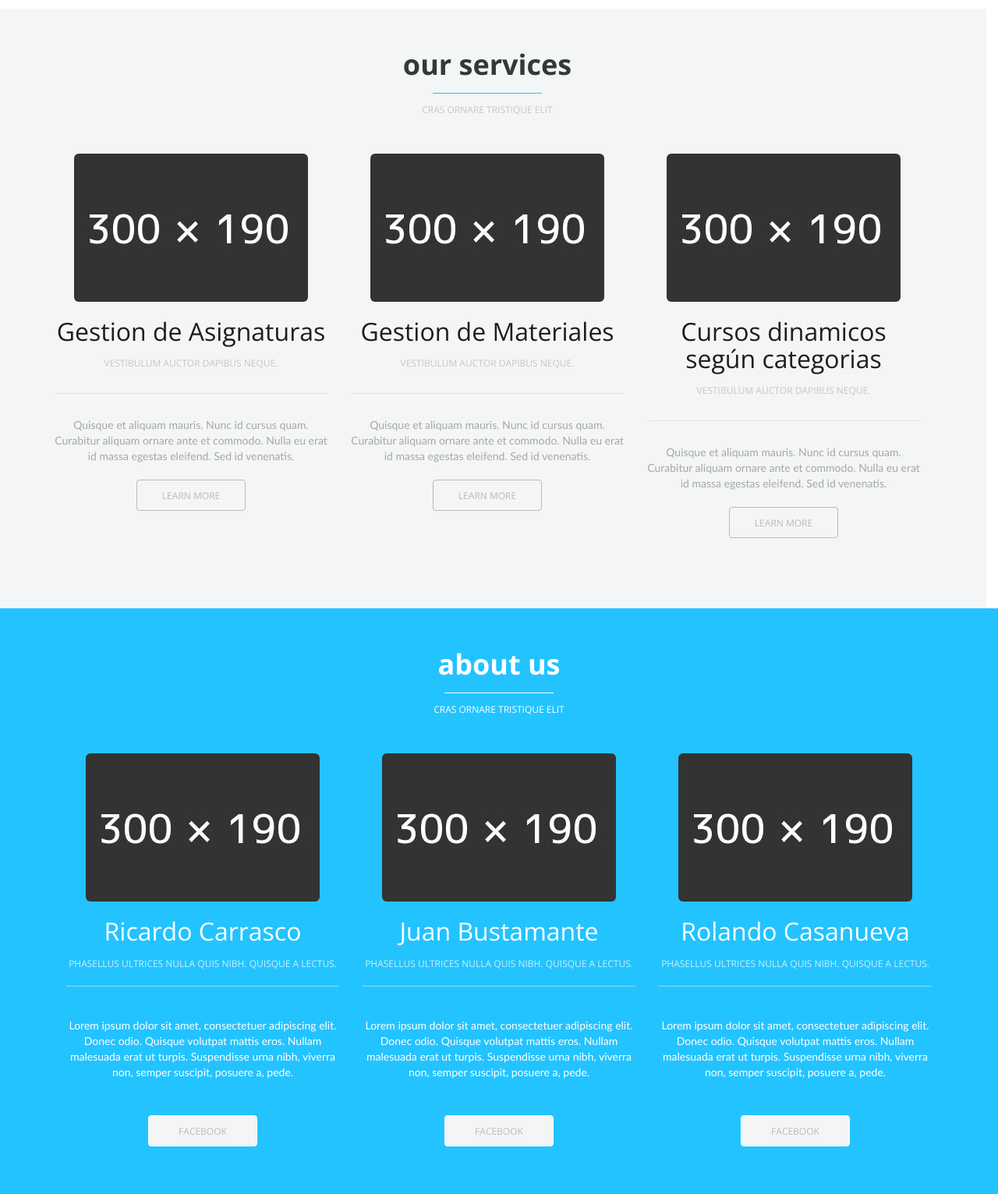
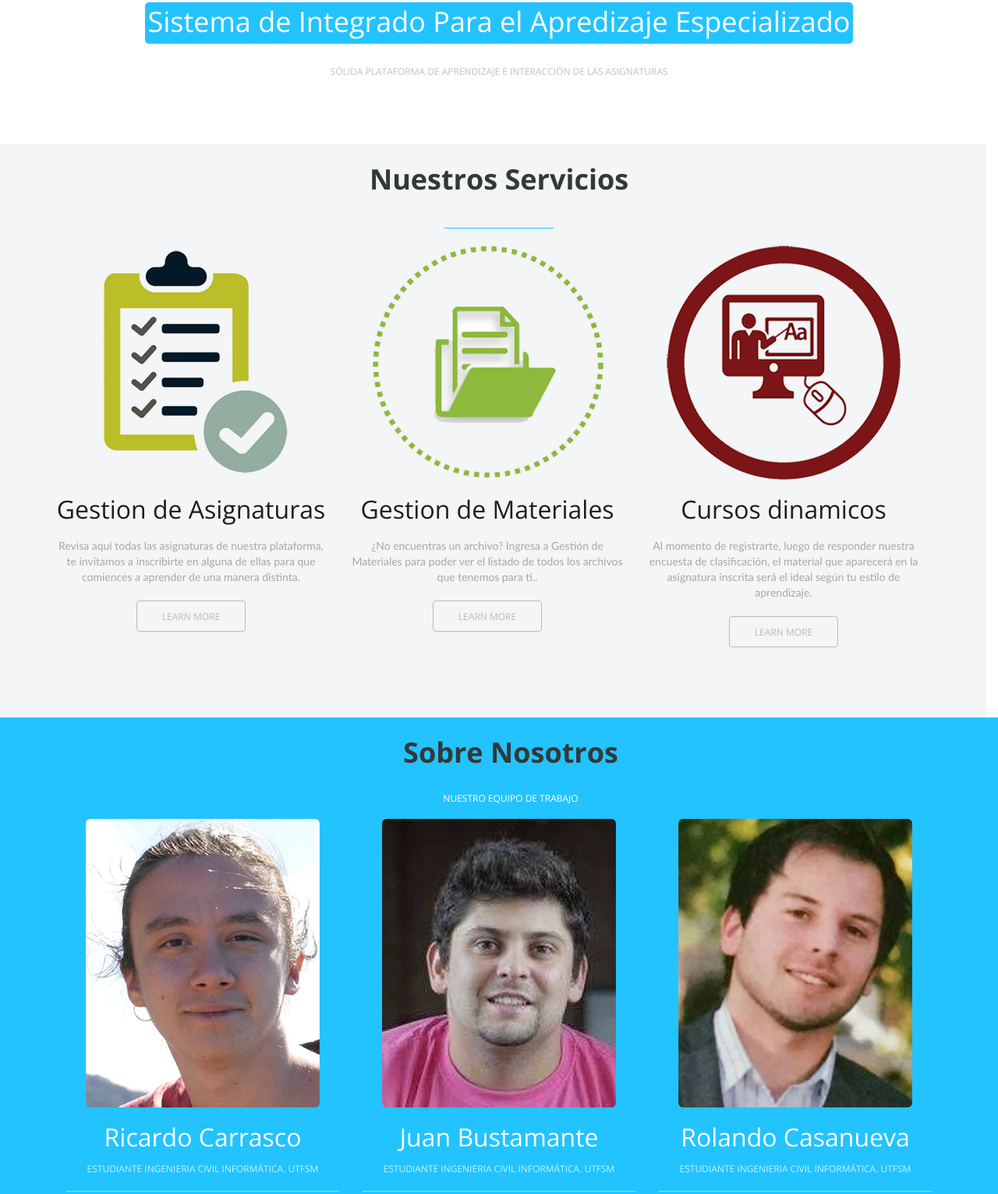
Before and after one commit to rirdocarr/FISW, a website: page SWS/views/index.html in a window 1280 px wide. Shown: the part 753-2284 px from the top of the page at 78% size. Drawn offline with nearby package versions, Linux system fonts and the light colour scheme; files that its build step writes are made by us from their sources; files whose address does not match are found by name.

Commit message:
Add files via upload

```diff
--- a/SWS/views/index.html
+++ b/SWS/views/index.html
@@ -45,20 +45,20 @@
 <section class="slider">
   <div id="myCarousel" class="carousel slide carousel-fade" data-ride="carousel">
     <div class="carousel-inner">
-      <div class="item"> <img data-src="public/images/slider/image_1920x580.jpg" alt="First slide" src="images/slider/image_1920x580.jpg">
+      <div class="item"> <img data-src="public/images/slider/usm.jpg" alt="First slide" src="images/slider/usm.jpg">
         <div class="container">
           <div class="carousel-caption">
-            <h1>LOREM LIPSUM LOGIN</h1>
-            <p>BLABLA KAWAI </p>
+            <h1></h1>
+            <p> </p>
             <p><a class="btn btn-default btn-lg" href="#" role="button">Iniciar Sesion</a></p>
           </div>
         </div>
       </div>
-      <div class="item active"> <img data-src="images/slider/image_1920x580.jpg" alt="Second slide" src="images/slider/image_1920x580.jpg">
+      <div class="item active"> <img data-src="images/slider/usm.jpg" alt="Second slide" src="images/slider/usm.jpg">
         <div class="container">
           <div class="carousel-caption">
-            <h1>LOREM LIPSUM REGISTER</h1>
-            <p>BLABLA KAWAI 2</p>
+            <h1></h1>
+            <p></p>
             <p><a class="btn btn-default btn-lg" href="#" role="button">REGISTRATE</a></p>
           </div>
         </div>
@@ -71,55 +71,52 @@
   <div class="container">
     <div class="row text-center">
       <h2 class=""><span class="blue">Sistema de Integrado Para el Apredizaje Especializado</span></h2>
-      <p class="big-paragraph">Suspendisse urna nibh, viverra non, semper suscipit, posuere a, pede.</p>
+      <p class="big-paragraph">Sólida plataforma de aprendizaje e interacción de las asignaturas</p>
     </div>
   </div>
   <div class="row no_padding icons__blocks text-center">
     <div class="container">
-      <h2 class="page_title"><span>Our Services</span><br />
+      <h2 class="container"><span>Nuestros Servicios</span><br />
         <span class="sep"></span><br />
-        <small>Cras ornare tristique elit</small></h2>
-      <div class="col-md-4"> <img src="images/content__images/image_300x190.jpg" alt="image" class="img-responsive img-rounded">
+        <small></small></h2>
+      <div class="col-md-4"> <img src="images/content__images/asignaturas.png" alt="image" class="img-responsive img-rounded">
         <h3><a href="#">Gestion de Asignaturas</a></h3>
-        <p class="small-paragraph">Vestibulum auctor dapibus neque.</p>
-        <p>Quisque et aliquam mauris. Nunc id cursus quam. Curabitur aliquam ornare ante et commodo. Nulla eu erat id massa egestas eleifend. Sed id venenatis.</p>
+         <p>Revisa aquí todas las asignaturas de nuestra plataforma, te invitamos a inscribirte en alguna de ellas para que comiences a aprender de una manera distinta.</p>
         <p><a href="#" class="btn btn-info">Learn more</a></p>
       </div>
-      <div class="col-md-4"> <img src="images/content__images/image_300x190.jpg" alt="image" class="img-responsive img-rounded">
+      <div class="col-md-4"> <img src="images/content__images/materiales.png" alt="image" class="img-responsive img-rounded">
         <h3><a href="#">Gestion de Materiales</a></h3>
-        <p class="small-paragraph">Vestibulum auctor dapibus neque.</p>
-        <p>Quisque et aliquam mauris. Nunc id cursus quam. Curabitur aliquam ornare ante et commodo. Nulla eu erat id massa egestas eleifend. Sed id venenatis.</p>
+         <p> ¿No encuentras un archivo? Ingresa a Gestión de Materiales para poder ver el listado de todos los archivos que tenemos para ti..</p>
         <p><a href="#" class="btn btn-info">Learn more</a></p>
       </div>
-      <div class="col-md-4"> <img src="images/content__images/image_300x190.jpg" alt="image" class="img-responsive img-rounded">
-        <h3><a href="#">Cursos dinamicos según categorias</a></h3>
-        <p class="small-paragraph">Vestibulum auctor dapibus neque.</p>
-        <p>Quisque et aliquam mauris. Nunc id cursus quam. Curabitur aliquam ornare ante et commodo. Nulla eu erat id massa egestas eleifend. Sed id venenatis.</p>
+      <div class="col-md-4"> <img src="images/content__images/cursos.png" alt="image" class="img-responsive img-rounded">
+        <h3><a href="#">Cursos dinamicos</a></h3>
+        <p>Al momento de registrarte, luego de responder nuestra encuesta de clasificación, el material que aparecerá en la asignatura inscrita será el ideal según tu estilo de aprendizaje.</p>
         <p><a href="#" class="btn btn-info">Learn more</a></p>
       </div>
     </div>
   </div>
   <div class="row grey-info-block text-center">
     <div class="container">
-      <h2 class="page_title"><span>About Us</span><br />
-        <span class="sep"></span><br />
-        <small>Cras ornare tristique elit</small></h2>
-      <div class="col-md-4"> <img src="images/content__images/image_300x190.jpg" alt="image" class="img-rounded img-responsive">
+      <h2 class="container"><span>Sobre Nosotros</span><br />
+
+        <small>Nuestro Equipo de Trabajo</small></h2>
+      <div class="col-md-4"> <img src="images/content__images/richard.png" WIDTH=300 HEIGHT=190 alt="image" class="img-rounded img-responsive">
         <h3>Ricardo Carrasco</h3>
-        <p class="small-paragraph">Phasellus ultrices nulla quis nibh. Quisque a lectus.</p>
-        <p>Lorem ipsum dolor sit amet, consectetuer adipiscing elit. Donec odio. Quisque volutpat mattis eros. Nullam malesuada erat ut turpis. Suspendisse urna nibh, viverra non, semper suscipit, posuere a, pede.</p>
+        <p class="small-paragraph">Estudiante Ingenieria Civil Informática. UTFSM</p>
+
         <p><a href="http://www.facebook.com/ricardo.carrasco.a" class="btn btn-info" target="_blanck">Facebook</a></p>
       </div>
-      <div class="col-md-4"> <img src="images/content__images/image_300x190.jpg" alt="image" class="img-rounded img-responsive">
+      <div class="col-md-4"> <img src="images/content__images/jc.png" WIDTH=300 HEIGHT=280  alt="image" class="img-rounded img-responsive">
         <h3>Juan Bustamante</h3>
-        <p class="small-paragraph">Phasellus ultrices nulla quis nibh. Quisque a lectus.</p>
-        <p>Lorem ipsum dolor sit amet, consectetuer adipiscing elit. Donec odio. Quisque volutpat mattis eros. Nullam malesuada erat ut turpis. Suspendisse urna nibh, viverra non, semper suscipit, posuere a, pede.</p>
+        <p class="small-paragraph">Estudiante Ingenieria Civil Informática. UTFSM</p>
+
         <p><a href="http://www.facebook.com/jotaaaace" class="btn btn-info" target="_blanck">Facebook</a></p>
       </div>
-      <div class="col-md-4"> <img src="images/content__images/image_300x190.jpg" alt="image" class="img-rounded img-responsive">
+      <div class="col-md-4"> <img src="images/content__images/Rolo.png" alt="image" class="img-rounded img-responsive">
         <h3>Rolando Casanueva</h3>
-        <p class="small-paragraph">Phasellus ultrices nulla quis nibh. Quisque a lectus.</p>
-        <p>Lorem ipsum dolor sit amet, consectetuer adipiscing elit. Donec odio. Quisque volutpat mattis eros. Nullam malesuada erat ut turpis. Suspendisse urna nibh, viverra non, semper suscipit, posuere a, pede.</p>
+        <p class="small-paragraph">Estudiante Ingenieria Civil Informática. UTFSM</p>
+
         <p><a href="http://www.facebook.com/rola.casanueva" class="btn btn-info" target="_blanck">Facebook</a></p>
       </div>
       <div class="clear"></div>
@@ -132,7 +129,7 @@
     <div class="row">
       <div class="col-md-3">
         <h3>About</h3>
-        <p>SIPAE Lorem Lipsum blabla Super Kawai</p>
+        <p>SIPAE </p>
       </div>
       <div class="col-md-3">
 
@@ -146,7 +143,7 @@
       </div>
     </div>
     <hr>
-    <p class="text-center">&copy; Copyright rCasanueva Company. All Rights Reserved.</p>
+    <p class="text-center">&copy; Copyright SIPAE Company. All Rights Reserved.</p>
   </div>
 </footer>
 
```
